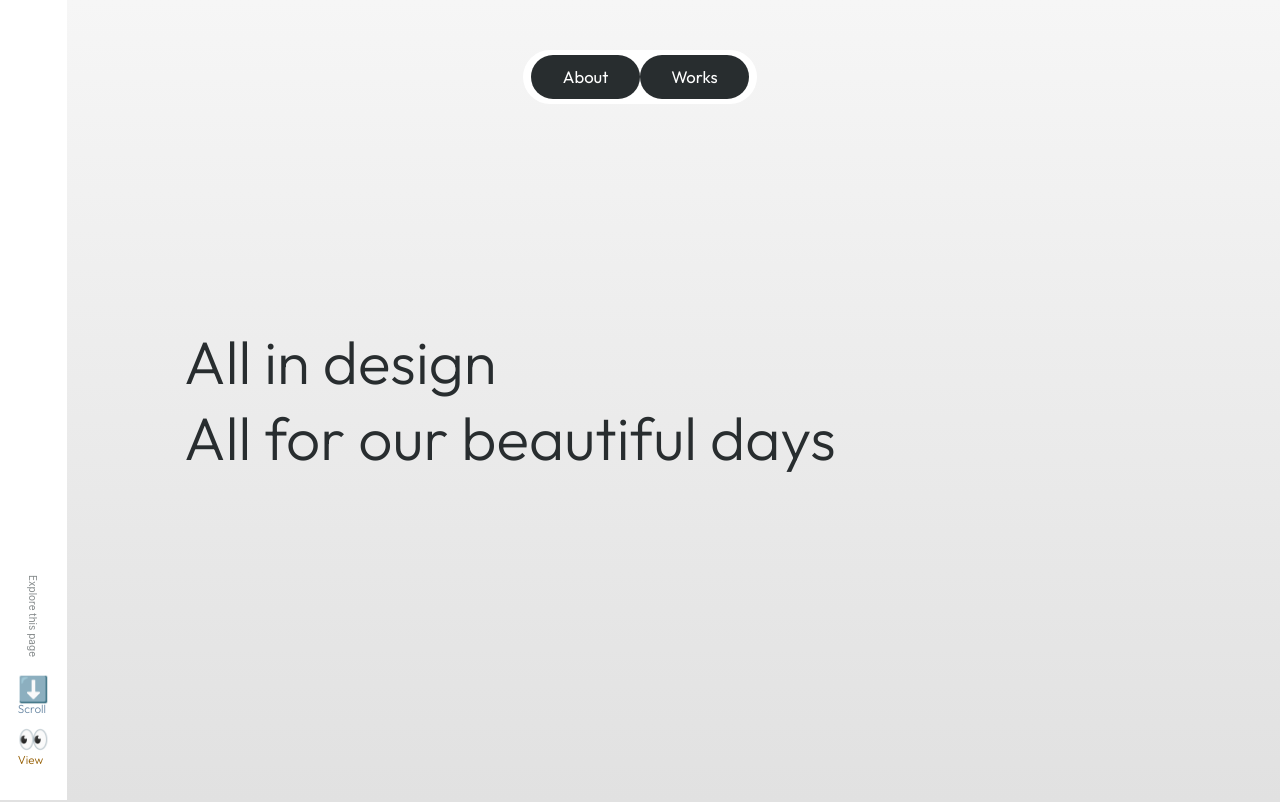
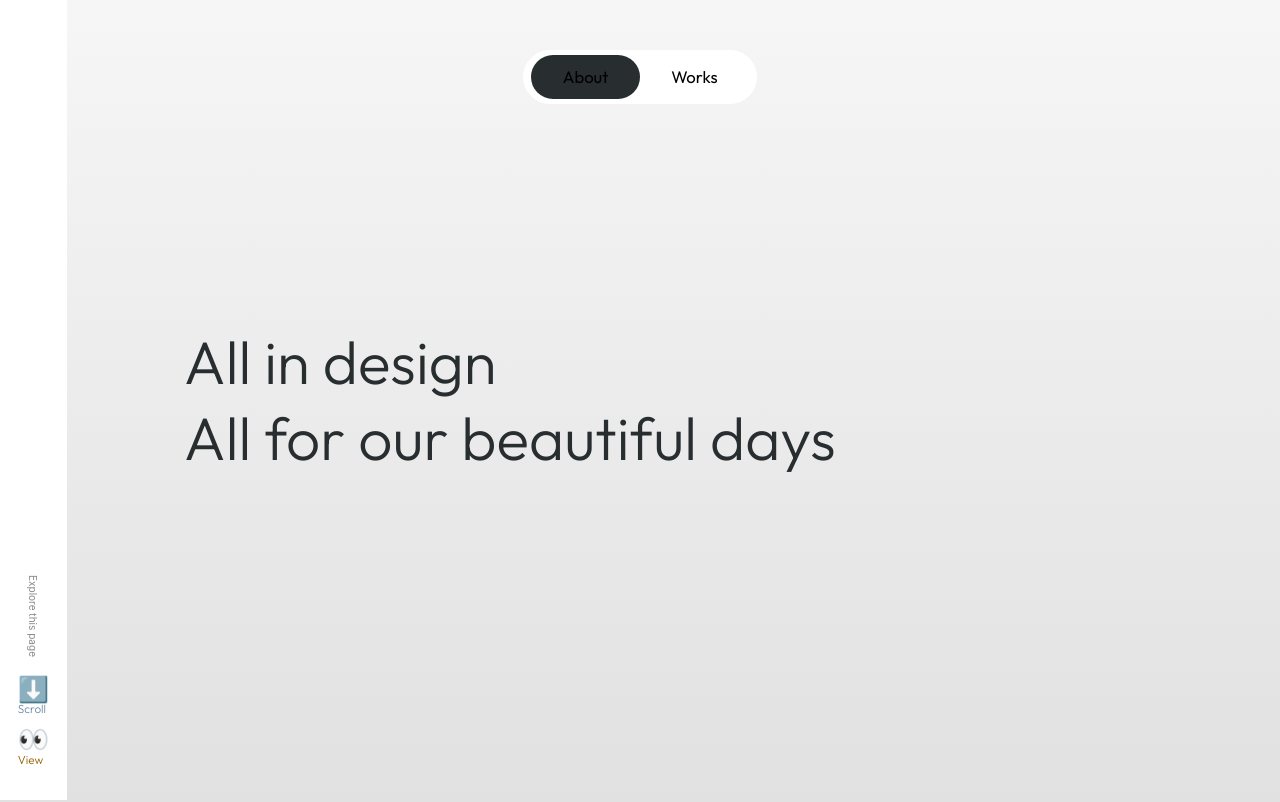
Before and after one commit to yihanYozikua/tai_portfolio, a React (Create React App) app: page /#/ in a window 1280 px wide. Shown: the top 802 px of the page. Built offline with nearby package versions, Linux system fonts and the light colour scheme; a web font is replaced by a local one.

Commit message:
modified the application method of the nav animation

```diff
--- a/src/components/Navbar.js
+++ b/src/components/Navbar.js
@@ -8,6 +8,7 @@ import navCss from '../css/nav.module.scss'
 const Navbar = ({wrapperComponent, ...props}) => {
   const nav_about_ref = useRef(null);
   const nav_works_ref = useRef(null);
+  const nav_bar_ref = useRef(null);
   const COLOR_NAV_BG = '#282D2F';
 
   const Wrapper = wrapperComponent;
@@ -15,16 +16,16 @@ const Navbar = ({wrapperComponent, ...props}) => {
 
   useEffect(() => {
     if(location.pathname == '/about'){
-      nav_about_ref.current.style.backgroundColor = COLOR_NAV_BG;
       nav_about_ref.current.style.color = 'white';
-      nav_works_ref.current.style.backgroundColor = 'transparent';
       nav_works_ref.current.style.color = COLOR_NAV_BG;
+
+      nav_bar_ref.current.style.marginLeft = '.5rem';
     }
     else if(location.pathname == '/works'){
-      nav_about_ref.current.style.backgroundColor = 'transparent';
       nav_about_ref.current.style.color = COLOR_NAV_BG;
-      nav_works_ref.current.style.backgroundColor = COLOR_NAV_BG;
-      nav_works_ref.current.style.color = 'white'
+      nav_works_ref.current.style.color = 'white';
+
+      nav_bar_ref.current.style.marginLeft = '7rem';
     }
   }, []);
 
@@ -32,6 +33,10 @@ const Navbar = ({wrapperComponent, ...props}) => {
     <Wrapper {...props}>
       <Link to="/about" className={navCss.nav_prop} ref={nav_about_ref}>About</Link>
       <Link to="/works" className={navCss.nav_prop} ref={nav_works_ref}>Works</Link>
+      <div className={navCss.nav_bar_container}>
+        <div className={navCss.nav_bar_bg} ref={nav_bar_ref}></div>
+      </div>
+
     </Wrapper>
   )
 }
--- a/src/css/nav.module.scss
+++ b/src/css/nav.module.scss
@@ -1,6 +1,14 @@
 @import './main.scss';
 $COLOR_BG: #282D2F;
 
+@keyframes nav_anim {
+  from{
+    width: 8rem;
+  }
+  to{
+    width: 6.5rem;
+  }
+}
 
 nav{
   position: fixed;
@@ -13,7 +21,6 @@ nav{
   height: 3.2rem;
   background-color: white;
   border-radius: 100px;
-  // animation: fadein 1.0s ease-in-out;
   font-family: 'Outfit', sans-serif;
   z-index: 15;
 }
@@ -26,19 +33,18 @@ nav{
   display: flex;
   justify-content: center;
   align-items: center;
-  // animation: fadein 1.6s ease-in-out;
+  z-index: 10;
+}
+.nav_bar_container{
+  width: 14rem;
+  position: absolute;
 
-  background-color: $COLOR_BG;
-  color: white;
-  border-radius: 100px;
-
-  // color: white;
-  // content: "";
-  // position: absolute;
-  // top: 0.3125rem;
-  // left: 0.5rem;
-  // width: 5rem;
-  // height: 1.875rem;
-  // background-color: #121212;
-  // border-radius: 6.25rem;
+  .nav_bar_bg{
+    width: 6.5rem;
+    height: 2.6rem;
+    margin-left: .5rem;
+    background-color: $COLOR_BG;
+    color: white;
+    border-radius: 100px;
+  }
 }
```
